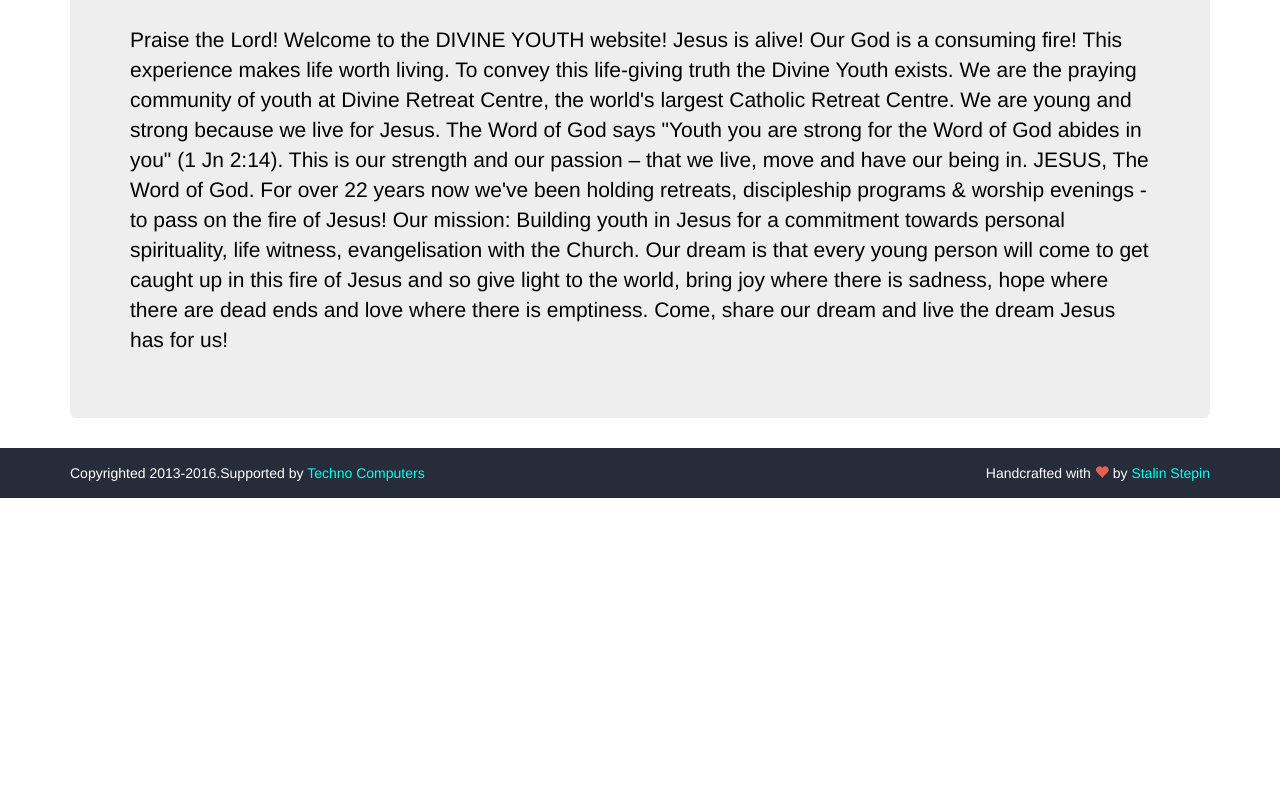
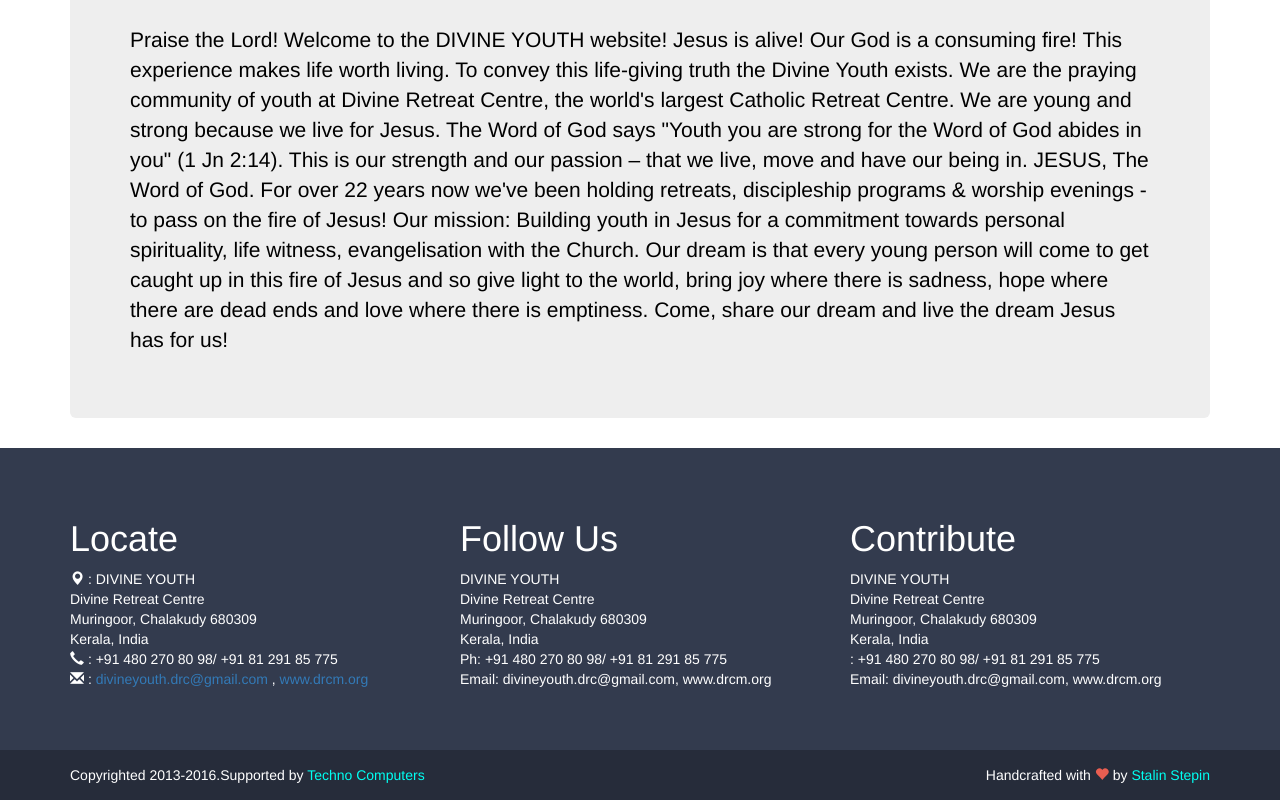
Before and after one commit to stalinstepin/UI-UX-Repo, a plain HTML site: page index.html in a window 1280 px wide. Shown: the part 1554-2354 px from the top of the page. Before the commit the page ends 2052 px from the top, so only its background shows below. Drawn offline with nearby package versions, Linux system fonts and the light colour scheme.

Commit message:
Added the Section tab above the footer and need to finish the social networks linking with icons.

```diff
--- a/index.html
+++ b/index.html
@@ -2,7 +2,7 @@
 <!DOCTYPE html>
 <html>
 <head>
-                <title>NavBar</title>
+                <title>Divine Youth | 2017</title>
 
                                                 <!-- Latest compiled and minified CSS -->
                                                 <link rel="stylesheet" href="https://maxcdn.bootstrapcdn.com/bootstrap/3.3.7/css/bootstrap.min.css" integrity="sha384-BVYiiSIFeK1dGmJRAkycuHAHRg32OmUcww7on3RYdg4Va+PmSTsz/K68vbdEjh4u" crossorigin="anonymous">
@@ -122,8 +122,61 @@
 					        </div>
 
 
+<!-- Starting Socaial Icons -->
+<div class="social-links">
+<div class="container">
+<div class="row">
+<div class="col-md-4">
+
+<h1>Locate</span></h1>
+<p>
+<span class="glyphicon glyphicon glyphicon-map-marker" aria-hidden="true"> </span>
+: DIVINE YOUTH <br>
+Divine Retreat Centre<br>
+Muringoor, Chalakudy 680309<br>
+Kerala, India<br>
+<span class="glyphicon glyphicon glyphicon-earphone" aria-hidden="true"></span>
+: +91 480 270 80 98/ +91 81 291 85 775<br>
+<span class="glyphicon glyphicon glyphicon-envelope" aria-hidden="true"></span>
+: <a href="divineyouth.drc@gmail.com">divineyouth.drc@gmail.com </a>,<a href="www.drcm.org"> www.drcm.org</a><br>
+</p>
+</div>
+
+<div class="col-md-4">
+<h1>Follow Us</h1>
+<p>
+DIVINE YOUTH <br>
+Divine Retreat Centre<br>
+Muringoor, Chalakudy 680309<br>
+Kerala, India<br>
+Ph: +91 480 270 80 98/ +91 81 291 85 775<br>
+Email: divineyouth.drc@gmail.com, www.drcm.org<br>
+</p>
+</div>
 
 
+<div class="col-md-4">
+
+<h1>Contribute</h1>
+
+<p>
+	DIVINE YOUTH <br>
+Divine Retreat Centre<br>
+Muringoor, Chalakudy 680309<br>
+Kerala, India<br>
+
+: +91 480 270 80 98/ +91 81 291 85 775<br>
+Email: divineyouth.drc@gmail.com, www.drcm.org<br>
+</p>
+</div>
+
+</div>
+</div>
+</div>
+
+
+
+<!-- Finishing Socaial Icons -->
 
                                 <!-- Copyright -->
 	                            <div class="copyright">
@@ -146,6 +199,8 @@
 
 
 
+
+
                     <script src="https://ajax.googleapis.com/ajax/libs/jquery/1.12.4/jquery.min.js"></script>
     				<!-- Include all compiled plugins (below), or include individual files as needed -->
                     <!-- Latest compiled and minified JavaScript -->
--- a/main.css
+++ b/main.css
@@ -1,5 +1,7 @@
+
+
 h1.intro {
-	color: #87a019;
+  color: #dc2e2e;
   font-size: 25px;
   text-align: center;
 
@@ -24,9 +26,20 @@ h1.intro {
 }
 
 
+#navbar ul li a:hover {
+  color: orange;
+
+}
+
 #navbar ul li a {
   color: black;
+
 }
+
+.nav li a:hover {
+   color: #262C3A ;
+}
+
 
 #navbar ul li a span {
   color: #505c70;
@@ -117,3 +130,24 @@ p.para-format {
   font-size: 25px;
   text-align: center;
 }
+
+
+.social-links {
+  background: #333b4e;
+  padding: 4%;
+
+
+}
+
+.social-links ul li a {
+  color: white;
+
+}
+
+.social-links .col-md-4 p {
+  color: white;
+}
+
+.social-links .col-md-4 h1 {
+  color: white;
+}
```
Also changed, not shown: aboutus.html (+2 -9 lines), contact.html (+7 -28 lines), nationals.html (+1 -1 lines), power.html (+1 -1 lines), register.html (+1 -5 lines). Lines whose indentation alone changed are shown as unchanged.
